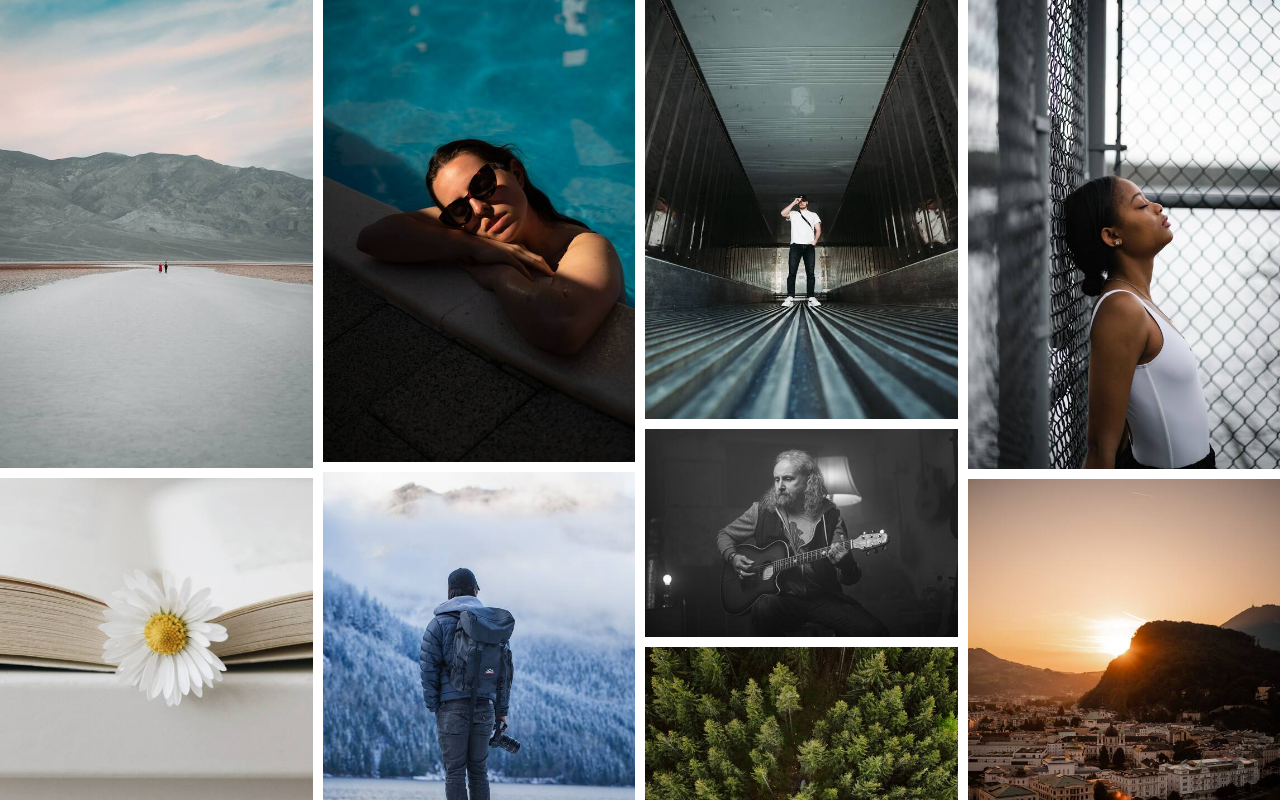
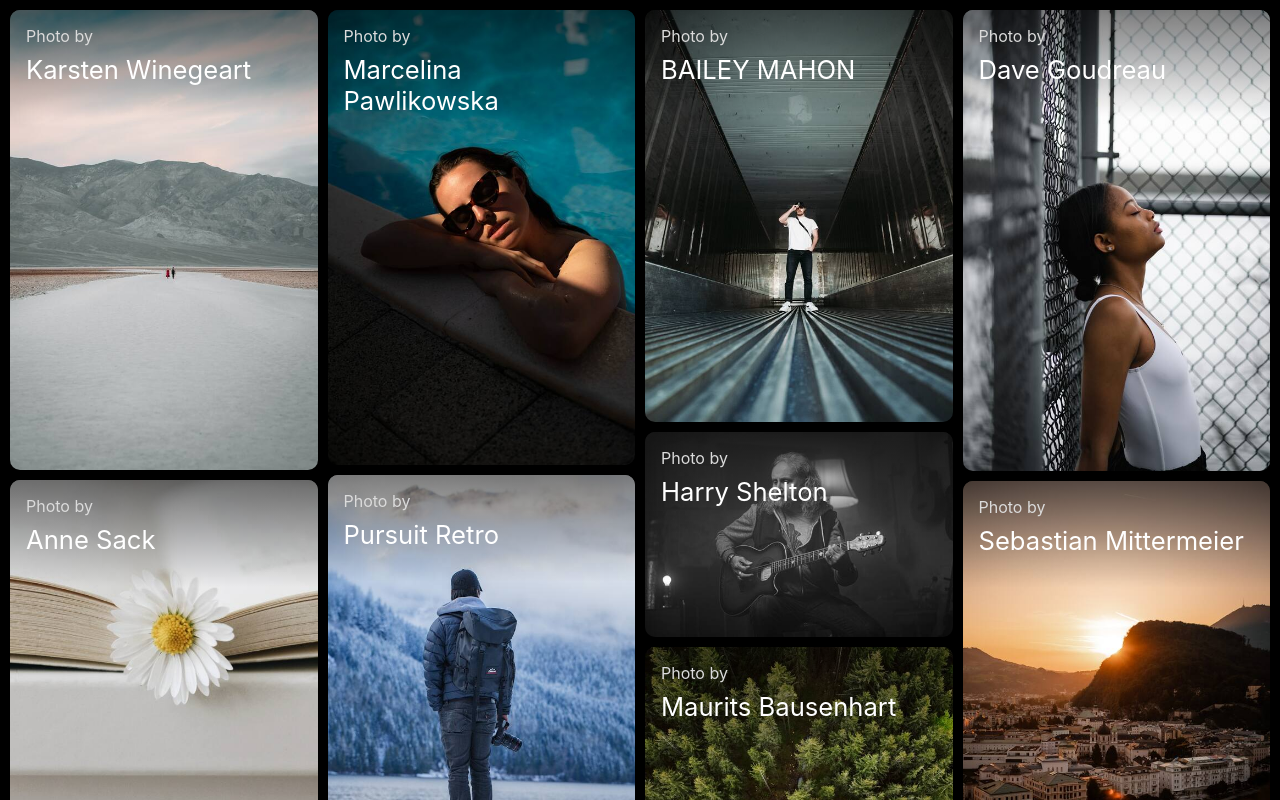
Before and after one commit to ruvkr/svelte-test-app, a Svelte app: page / in a window 1280 px wide. Shown: the top 800 px of the page. Built offline with nearby package versions, Linux system fonts and the light colour scheme.

Commit message:
GalleryCard

```diff
--- a/src/components/cards/GalleryCard/index.svelte
+++ b/src/components/cards/GalleryCard/index.svelte
@@ -7,18 +7,52 @@
   export let photo_url: string;
 </script>
 
-<div>
+<div class="container" title="Photo by {user_name}" on:click>
   <img src={thumb} alt="Photo by {user_name}" />
+  <div class="info">
+    <div class="credit">Photo by</div>
+    <div class="user-name">{user_name}</div>
+  </div>
 </div>
 
 <style lang="scss">
-  div {
+  .container {
     width: 100%;
+    border-radius: 10px;
+    overflow: hidden;
+    position: relative;
+    cursor: pointer;
+    &:hover img {
+      filter: brightness(80%);
+      transform: scale(1.1);
+    }
   }
+
   img {
     display: block;
     width: 100%;
     height: auto;
     margin: 0;
+    transition: all 300ms ease-in-out;
+  }
+
+  .info {
+    position: absolute;
+    width: 100%;
+    top: 0;
+    left: 0;
+    padding: 16px 16px 32px 16px;
+    background-image: linear-gradient(0deg, transparent, #00000080);
+    display: grid;
+    gap: 8px;
+  }
+
+  .credit {
+    color: #dbdbdb;
+  }
+
+  .user-name {
+    color: #ffffff;
+    font-size: 1.6rem;
   }
 </style>
--- a/src/pages/home/index.svelte
+++ b/src/pages/home/index.svelte
@@ -4,8 +4,16 @@
   import { images } from './images';
 </script>
 
-<Masonry dataArray={images} component={GalleryCard} />
+<main>
+  <Masonry dataArray={images} component={GalleryCard} />
+</main>
 
 <style lang="scss">
-  //
+  main {
+    padding: 10px;
+    width: 100%;
+    height: 100%;
+    overflow: auto;
+    background-color: #000;
+  }
 </style>
```
